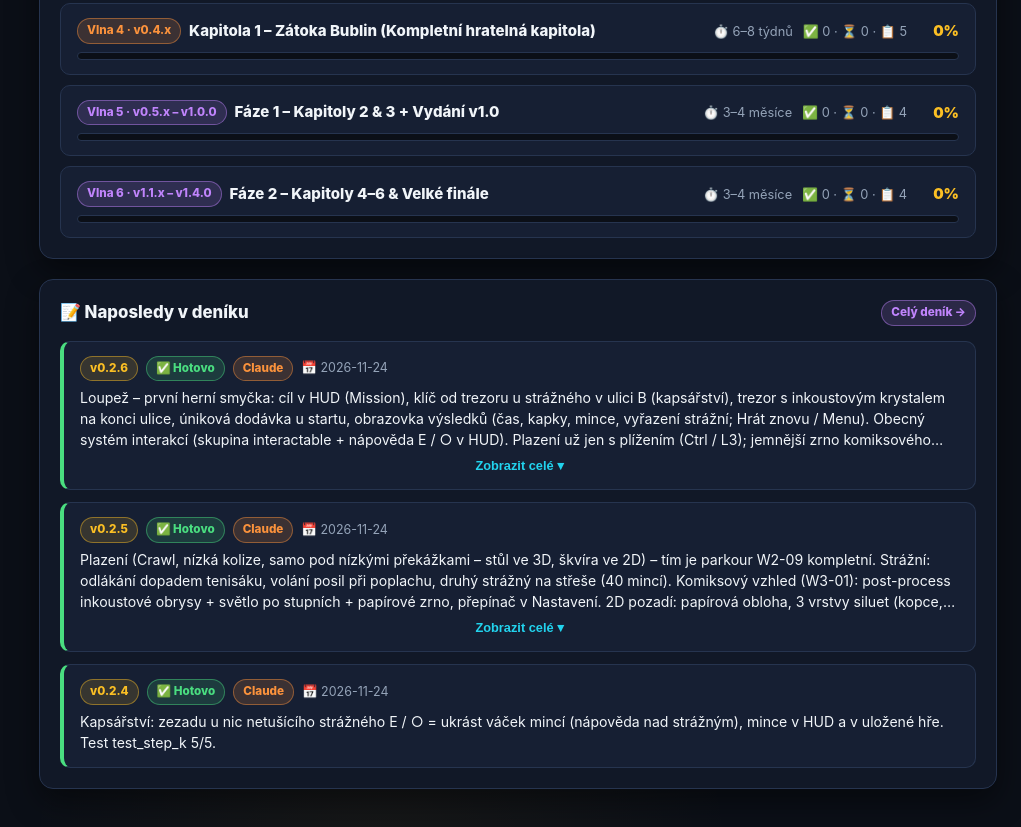
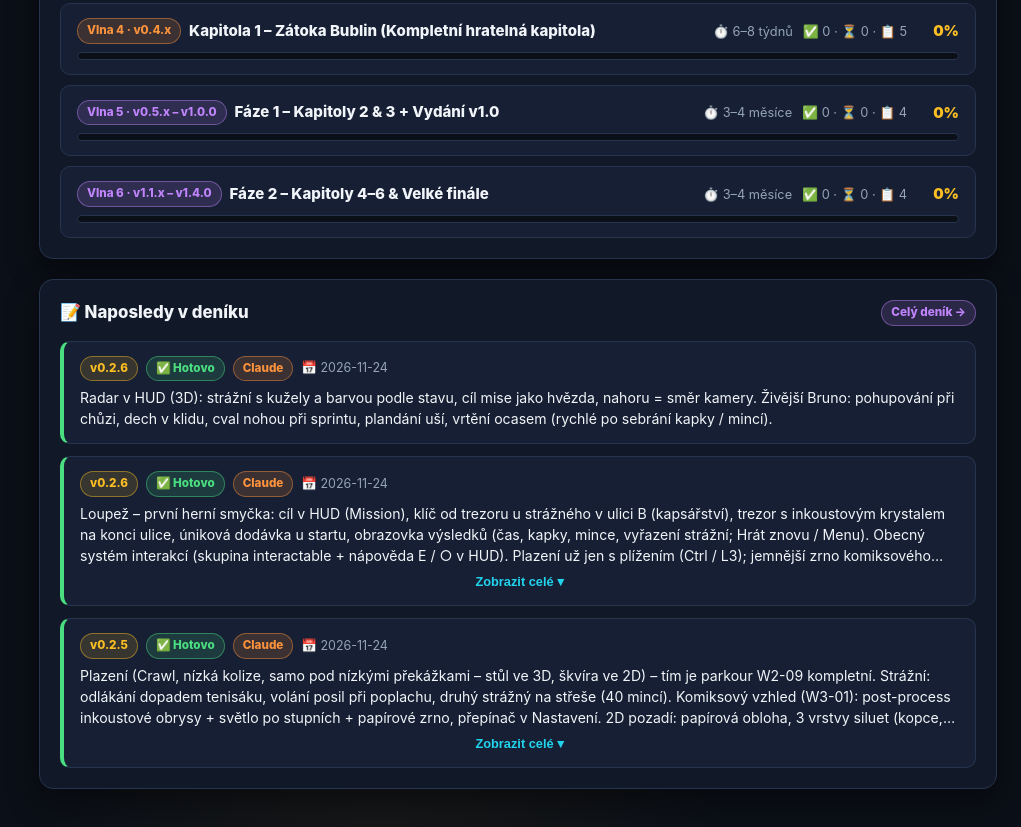
Before and after one commit to slimaksmazeny/bruno-ink-and-shadow, a plain HTML site: page index.html in a window 1280 px wide. Shown: the part 1509-2336 px from the top of the page, without its empty margins (259-1280 px from the left). Drawn offline with Linux system fonts and the light colour scheme.

Commit message:
Živější Bruno: pohupování, dech, cval, plandání uší, vrtění ocasem; log v centru
Co-Authored-By: Claude Opus 5.5 <noreply@anthropic.com>
Claude-Session: https://claude.ai/code/session_01NUNee8HarMmKWHNvRpsHjR

```diff
--- a/index.html
+++ b/index.html
@@ -1933,6 +1933,7 @@
       ];
 
       const DEFAULT_LOGS = [
+        { id: "log_038", date: "2026-11-24", author: "Claude", status: "done", version: "v0.2.6", text: "Radar v HUD (3D): strážní s kužely a barvou podle stavu, cíl mise jako hvězda, nahoru = směr kamery. Živější Bruno: pohupování při chůzi, dech v klidu, cval nohou při sprintu, plandání uší, vrtění ocasem (rychlé po sebrání kapky / mincí)." },
         { id: "log_037", date: "2026-11-24", author: "Claude", status: "done", version: "v0.2.6", text: "Loupež – první herní smyčka: cíl v HUD (Mission), klíč od trezoru u strážného v ulici B (kapsářství), trezor s inkoustovým krystalem na konci ulice, úniková dodávka u startu, obrazovka výsledků (čas, kapky, mince, vyřazení strážní; Hrát znovu / Menu). Obecný systém interakcí (skupina interactable + nápověda E / ○ v HUD). Plazení už jen s plížením (Ctrl / L3); jemnější zrno komiksového efektu. Test test_step_n 8/8." },
         { id: "log_036", date: "2026-11-24", author: "Claude", status: "done", version: "v0.2.5", text: "Plazení (Crawl, nízká kolize, samo pod nízkými překážkami – stůl ve 3D, škvíra ve 2D) – tím je parkour W2-09 kompletní. Strážní: odlákání dopadem tenisáku, volání posil při poplachu, druhý strážný na střeše (40 mincí). Komiksový vzhled (W3-01): post-process inkoustové obrysy + světlo po stupních + papírové zrno, přepínač v Nastavení. 2D pozadí: papírová obloha, 3 vrstvy siluet (kopce, střechy, stromy) generované z kódu + inkoustové slunce; perspektivní parallax." },
         { id: "log_035", date: "2026-11-24", author: "Claude", status: "done", version: "v0.2.4", text: "Kapsářství: zezadu u nic netušícího strážného E / ○ = ukrást váček mincí (nápověda nad strážným), mince v HUD a v uložené hře. Test test_step_k 5/5." },
```
Also changed, not shown: 1 other file.
